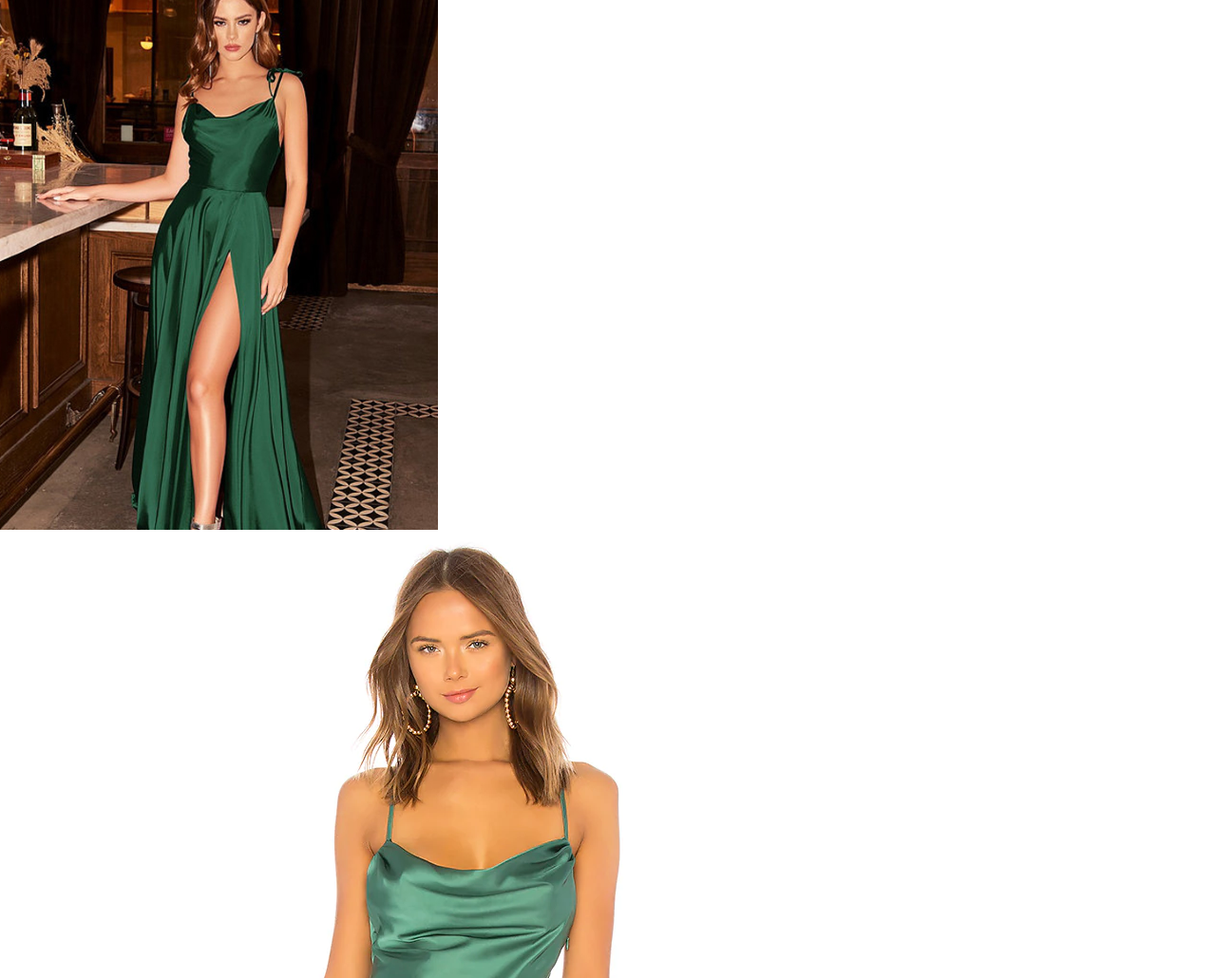
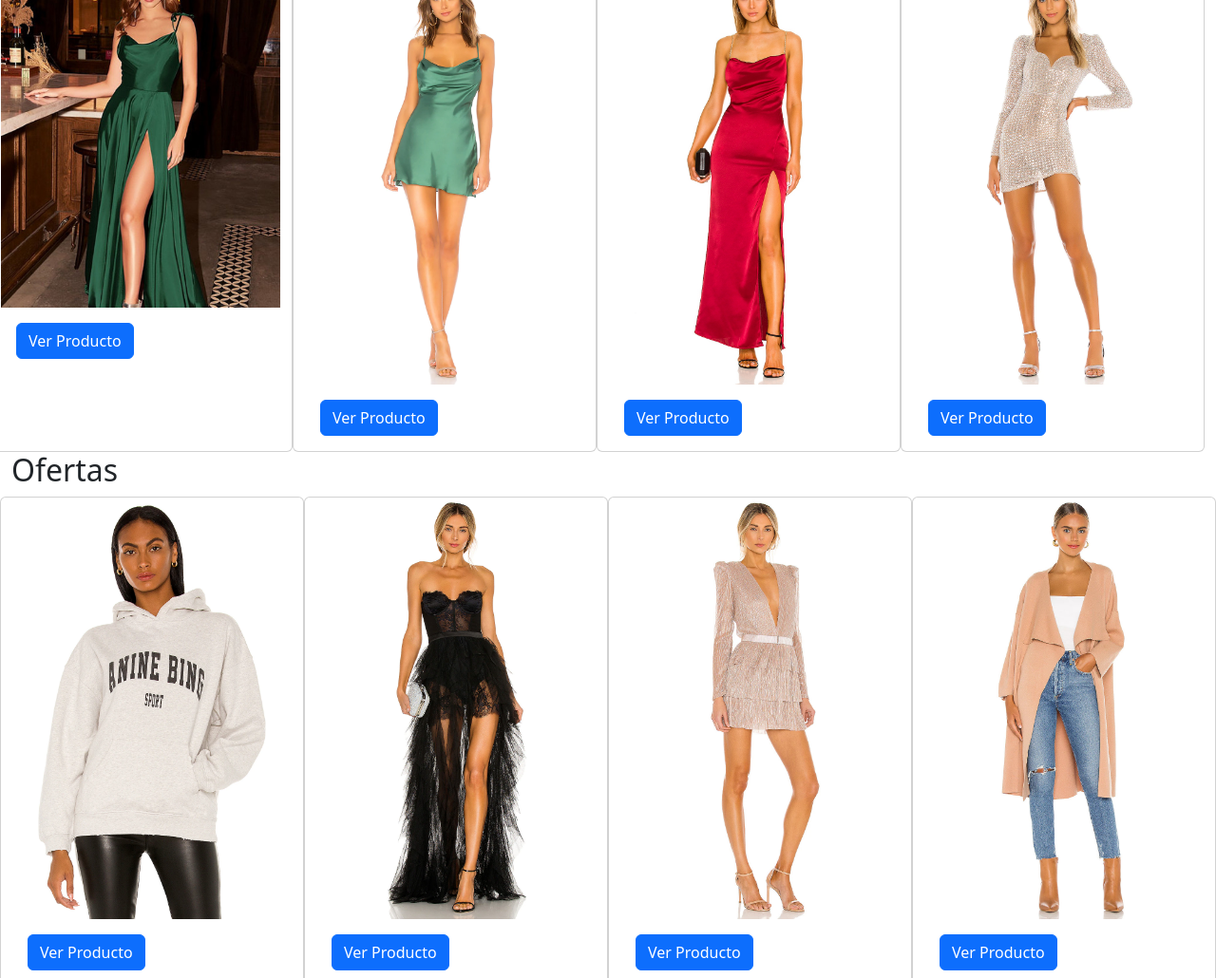
Before and after one commit to Luci1512/ProyectoCoder, a plain HTML site: page index.html in a window 1280 px wide. Shown: the part 292-1322 px from the top of the page at 95% size. Drawn offline with nearby package versions, Linux system fonts and the light colour scheme.

Commit message:
bootstrap main

```diff
--- a/index.html
+++ b/index.html
@@ -26,7 +26,7 @@
 <!-- inicia nav -->
 <section class="container-fluid">
   <div class="row">
-  <nav class="navbar navbar-expand-lg bg-body-tertiary col-lg-10gi">
+  <nav class="col-lg-10 navbar navbar-expand-lg bg-body-tertiary col-lg-10gi">
     <div class="container-fluid">
       <div class="collapse navbar-collapse" id="navbarNavAltMarkup">
         <div class="navbar-nav">
@@ -56,21 +56,74 @@
 
 <!-- Inicia Main -->
 <main>
-  <h2>Nuestros diseños destacados</h2>
- <img src="./imagenes/indumentaria/Foto-vestido-fiesta.png" alt="Vestido largo verde oscuro con abertura en la pierna derecha">
- <img  src="./imagenes/indumentaria/LOVF-WD1293_V1.png" alt="vestido verde claro corto señido al cuerpo">
- <img  src="./imagenes/indumentaria/NBDR-WD2585_V1.png" alt="vestido largo rojo ">
- <img  src="./imagenes/ofertas/COEL-WD66_V1.png" alt="">
+    <h2>Nuestros diseños destacados</h2>
+
+    <section class="row row-cols-lg-4 row-cols-sm-6">
+      <div class="card" style="width: 20rem;">
+        <img src="./imagenes/indumentaria/Foto-vestido-fiesta.png" class="card-img-top" alt="Vestido largo verde oscuro con abertura en la pierna derecha">
+        <div class="card-body">
+          <a href="#" class="btn btn-primary">Ver Producto</a>
+        </div>
+      </div>
+
+      <div class="card" style="width: 20rem;">
+        <img src="./imagenes/indumentaria/LOVF-WD1293_V1.png" class="card-img-top" alt="vestido verde claro corto señido al cuerpo">
+        <div class="card-body">
+          <a href="#" class="btn btn-primary">Ver Producto</a>
+        </div>
+      </div>
+
+      <div class="card" style="width: 20rem;">
+        <img src="./imagenes/indumentaria/NBDR-WD2585_V1.png" class="card-img-top" alt="vestido largo rojo ">
+        <div class="card-body">
+          <a href="#" class="btn btn-primary">Ver Producto</a>
+        </div>
+      </div>
+
+      <div class="card" style="width: 20rem;">
+        <img src="./imagenes/ofertas/COEL-WD66_V1.png" class="card-img-top" alt="Vestido plateado corto con mangas">
+        <div class="card-body">
+          <a href="#" class="btn btn-primary">Ver Producto</a>
+        </div>
+      </div>
+    </section>
 </main>
 <!-- Fin  Main-->
 <!-- Section Ofertas -->
 
-<section>
+<section class="container-fluid">
   <h2>Ofertas</h2>
-  <img src="./imagenes/ofertas/ANIN-WK75_V1.png" alt="buzo gris con inscripcion anine bing sport">
-  <img src="./imagenes/ofertas/FORL-WD845_V1.png" alt="vestido negro de tul y encaje">
-  <img src="./imagenes/ofertas/SBNA-WD61_V2.jpg" alt="vestido corte recto plateado brillante">
-  <img src="./imagenes/ofertas/SDYS-WK10_V1.jpg" alt="tapado largo nude">
+
+  <section class="row row-cols-lg-4 row-cols-sm-6">
+
+    <div class="card" style="width: 20rem;">
+    <img src="./imagenes/ofertas/ANIN-WK75_V1.png" class="card-img-top" alt="buzo gris suelto">
+    <div class="card-body">
+      <a href="#" class="btn btn-primary">Ver Producto</a>
+    </div>
+    </div>
+
+    <div class="card" style="width: 20rem;">
+      <img src="./imagenes/ofertas/FORL-WD845_V1.png" class="card-img-top" alt="vestido de noche negro">
+      <div class="card-body">
+        <a href="#" class="btn btn-primary">Ver Producto</a>
+      </div>
+      </div>
+
+      <div class="card" style="width: 20rem;">
+        <img src="./imagenes/ofertas/SBNA-WD61_V2.jpg" class="card-img-top" alt="vestido corte recto">
+        <div class="card-body">
+          <a href="#" class="btn btn-primary">Ver Producto</a>
+        </div>
+        </div>
+
+        <div class="card" style="width: 20rem;">
+          <img src="./imagenes/ofertas/SDYS-WK10_V1.jpg" class="card-img-top" alt="saco">
+          <div class="card-body">
+            <a href="#" class="btn btn-primary">Ver Producto</a>
+          </div>
+          </div>
+    </section>
 </section>
 
 <!-- Fin section ofertas -->
```
